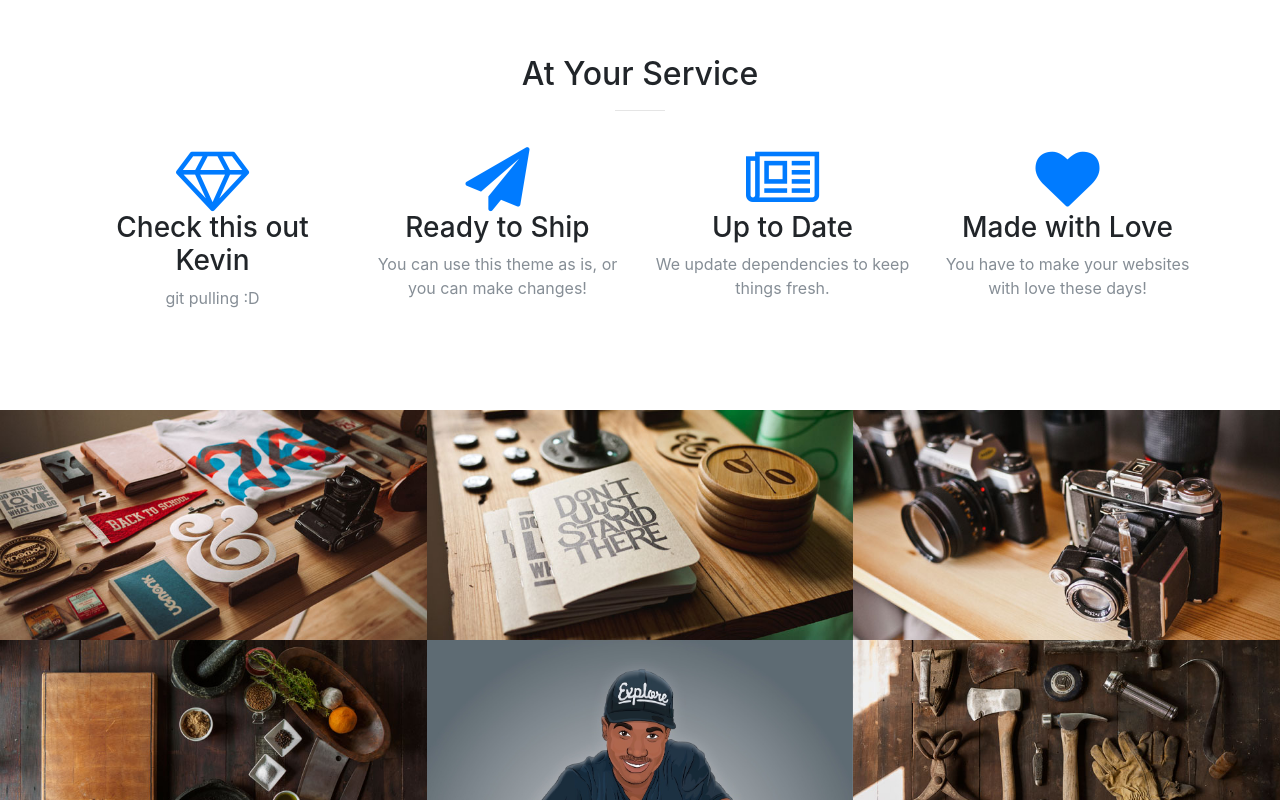
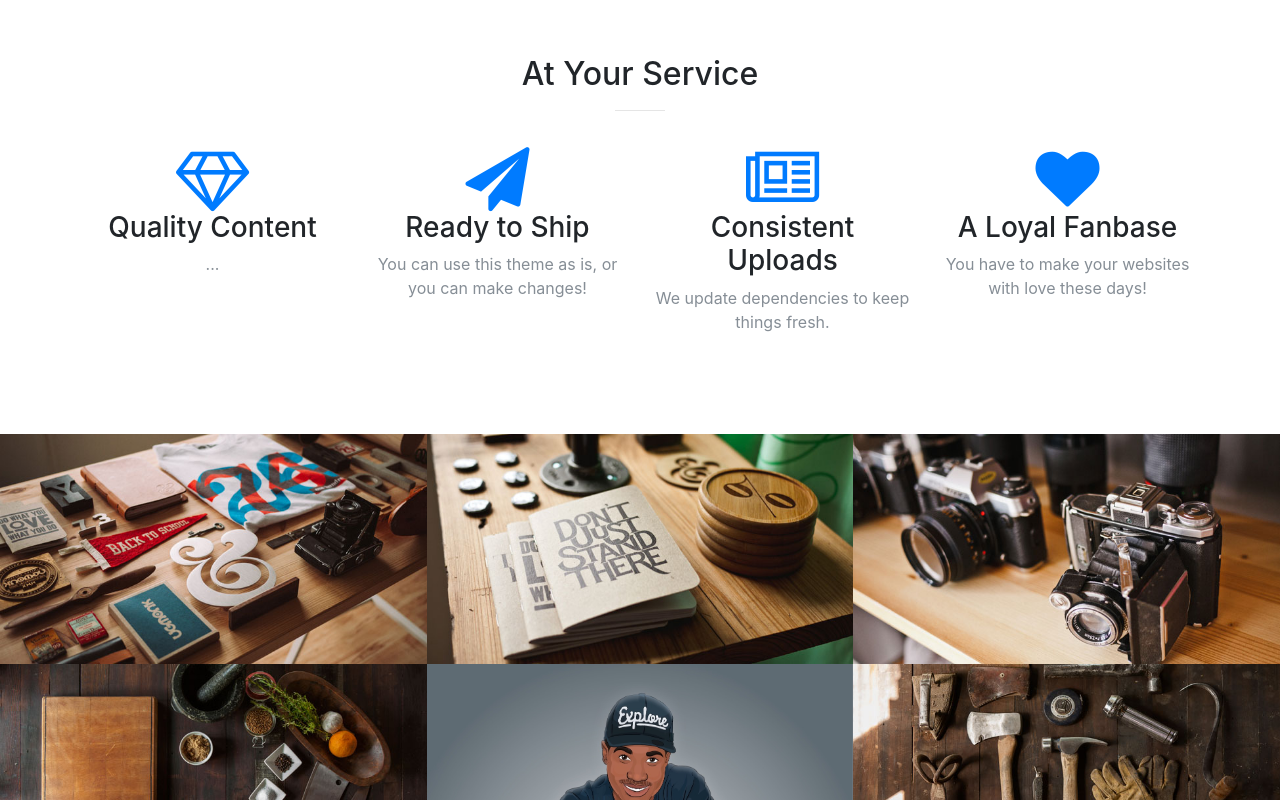
Before and after one commit to zachandbro/zachandbro-Website, a website with bundled scripts: page index.html in a window 1280 px wide. Shown: the part 1242-2042 px from the top of the page. Built offline with nearby package versions, Linux system fonts and the light colour scheme.

Commit message:
4th commit bitch

```diff
--- a/index.html
+++ b/index.html
@@ -39,7 +39,7 @@
         <div class="collapse navbar-collapse" id="navbarResponsive">
           <ul class="navbar-nav ml-auto">
             <li class="nav-item">
-              <a class="nav-link js-scroll-trigger" href="#about">About</a>
+              <a class="nav-link js-scroll-trigger" href="#about">About Me</a>
             </li>
             <li class="nav-item">
               <a class="nav-link js-scroll-trigger" href="#portfolio">Project Portfolio</a>
@@ -90,8 +90,8 @@
           <div class="col-lg-3 col-md-6 text-center">
             <div class="service-box">
               <i class="fa fa-4x fa-diamond text-primary sr-icons"></i>
-              <h3>Check this out Kevin</h3>
-              <p class="text-muted">git pulling :D</p>
+              <h3>Quality Content</h3>
+              <p class="text-muted">...</p>
             </div>
           </div>
           <div class="col-lg-3 col-md-6 text-center">
@@ -104,14 +104,14 @@
           <div class="col-lg-3 col-md-6 text-center">
             <div class="service-box">
               <i class="fa fa-4x fa-newspaper-o text-primary sr-icons"></i>
-              <h3>Up to Date</h3>
+              <h3>Consistent Uploads</h3>
               <p class="text-muted">We update dependencies to keep things fresh.</p>
             </div>
           </div>
           <div class="col-lg-3 col-md-6 text-center">
             <div class="service-box">
               <i class="fa fa-4x fa-heart text-primary sr-icons"></i>
-              <h3>Made with Love</h3>
+              <h3>A Loyal Fanbase</h3>
               <p class="text-muted">You have to make your websites with love these days!</p>
             </div>
           </div>
```
